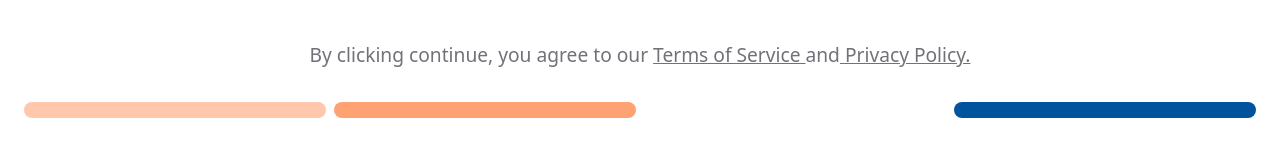
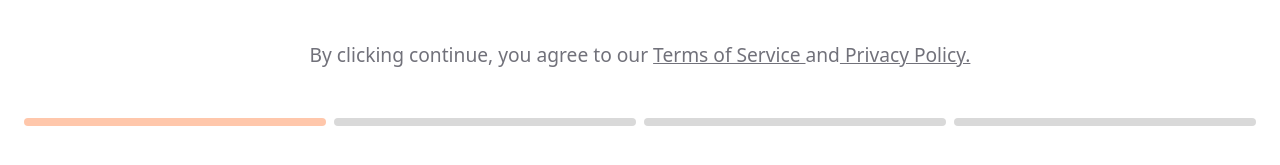
Before and after one commit to Worketyamo-Students/Aws-Labs-Nehemie, a React (Vite) app: page / in a window 1280 px wide. Shown: the part 977-1142 px from the top of the page. Built offline with nearby package versions, Linux system fonts and the light colour scheme.

Commit message:
barre-ok

```diff
--- a/src/Bienvenue/Bienvenue.tsx
+++ b/src/Bienvenue/Bienvenue.tsx
@@ -1,7 +1,7 @@
 import Entete from "./Entete/Entete";
 import Button from "../Inscription/Button/Button";
 import Police from "../Inscription/Police/Police";
-import FooterLoaging from "../FooterLoaging/FooterLoaging";
+import ProgressionFooter from "../ProgressionFooter/ProgressionFooter";
 
 const Bienvenue = () => {
   return (
@@ -21,7 +21,7 @@ const Bienvenue = () => {
         link2="#"
         text4="    Privacy Policy."
       />
-      <FooterLoaging />
+      <ProgressionFooter currentStep={3} />
     </div>
   );
 };
--- a/src/Finalisation/Finalisation.tsx
+++ b/src/Finalisation/Finalisation.tsx
@@ -2,7 +2,7 @@ import Entete from "./Entete/Entete";
 import Input from "./Input/Input";
 import Button from "../Inscription/Button/Button";
 import Police from "../Inscription/Police/Police";
-import FooterLoaging from "../FooterLoaging/FooterLoaging";
+import ProgressionFooter from "../ProgressionFooter/ProgressionFooter";
 
 const Finalisation = () => {
   return (
@@ -26,7 +26,7 @@ const Finalisation = () => {
         link2="#"
         text4="    Privacy Policy."
       />
-      <FooterLoaging />
+      <ProgressionFooter currentStep={1} />
     </div>
   );
 };
--- a/src/FooterLoaging/FooterLoaging.tsx
+++ /dev/null
@@ -1,14 +0,0 @@
-import ProgressBar from "../ProgressBar/ProgressBar";
-
-const FooterLoaging = () => {
-    return (
-        <div className="flex items-center gap-2 justify-between mt-[2rem]">
-            <ProgressBar color="bg-[#FFA273] opacity-60"/>
-            <ProgressBar color="bg-[#FFA273]"/>
-            <ProgressBar color=" bg-linear-to-r from-[#FFA273] to-[#00539C]"/>
-            <ProgressBar color="bg-[#00539C]"/>
-        </div>
-    )
-}
-
-export default FooterLoaging
--- a/src/Inscription/Inscription.tsx
+++ b/src/Inscription/Inscription.tsx
@@ -4,7 +4,7 @@ import Option from "./Option/Option";
 import Button from "./Button/Button";
 import Connect from "./Connect/Connect";
 import Police from "./Police/Police";
-import FooterLoaging from "../FooterLoaging/FooterLoaging";
+import ProgressionFooter from "../ProgressionFooter/ProgressionFooter";
 
 const Inscription = () => {
   return (
@@ -36,7 +36,7 @@ const Inscription = () => {
         link2="#"
         text4="    Privacy Policy."
       />
-      <FooterLoaging />
+      <ProgressionFooter currentStep={0} />
     </div>
   );
 };
--- a/src/ProgressBar/ProgressBar.tsx
+++ b/src/ProgressBar/ProgressBar.tsx
@@ -4,41 +4,7 @@ interface Props {
 
 const ProgressBar = ({ color }: Props) => {
     return (
-        <div className={`${color} rounded-full h-4 w-full`}></div>
-    )
+<div className={`${color} rounded-full h-2 w-full transition-all duration-300`}></div>    )
 }
 
 export default ProgressBar
-
-
-
-// interface ProgressBarProps {
-//     currentStep: Number;
-// }
-
-// const ProgressBar = ({ currentStep } :ProgressBarProps) => {
-//     const stepColors = [
-//         "bg-linear-to-r from-[#FFA273] from-56% to-[#FFA273]",
-//         "bg-[#FFA273]",
-//         "bg-linear-to-r from-[#FFA273] to-[#00539C]",
-//         "bg-[#00539C]"
-//     ];
-
-//     return(
-//         <div className="flex justify-between items-center w-full pt-4 ">
-//             {stepColors.map((color, index) => (
-//                 <div
-//                    key={index}
-//                    className="w-4 h-4 rounded-full mx-1 flex-1"
-//                    style={{
-//                        backgroundColor: color,
-//                        opacity: currentStep === index ? 1 : 0.3,
-//                        transition: "opacity 0.3s ease"
-//                    }}
-//                 />
-//             ))}
-//         </div>
-//     )
-// }
-
-// export default ProgressBar;
--- /dev/null
+++ b/src/ProgressionFooter/ProgressionFooter.tsx
@@ -0,0 +1,26 @@
+import ProgressBar from "../ProgressBar/ProgressBar";
+
+const stepColors = [
+  "bg-[#FFA273] opacity-60",
+  "bg-[#FFA273]",
+  "bg-gradient-to-r from-[#FFA273] to-[#00539C]",
+  "bg-[#00539C]",
+];
+
+const ProgressionFooter = ({ currentStep = 0}: { currentStep: number }) => {
+    return (
+        <div className="flex gap-2 items-center w-full pt-[3rem]">
+            {stepColors.map((color, index) => {
+                if (index < currentStep) {
+                    return <ProgressBar key={index} color={color} />;
+                } else if (index === currentStep) {
+                    return <ProgressBar key={index} color={color} />;
+                } else {
+                    return <ProgressBar key={index} color="bg-[#D9D9D9]" />;
+                }
+            })}
+        </div>
+    )
+}
+
+export default ProgressionFooter
--- a/src/Verification/Verification.tsx
+++ b/src/Verification/Verification.tsx
@@ -2,7 +2,7 @@ import Entete from "../Verification/Entete/Entete";
 import OTP from "./OTP/OTP";
 import Button from "../Inscription/Button/Button";
 import Police from "../Inscription/Police/Police";
-import FooterLoaging from "../FooterLoaging/FooterLoaging";
+import ProgressionFooter from "../ProgressionFooter/ProgressionFooter";
 
 const Verification = () => {
   return (
@@ -23,7 +23,7 @@ const Verification = () => {
         link2="#"
         text4="    Privacy Policy."
       />
-      <FooterLoaging />
+      <ProgressionFooter currentStep={1} />
     </div>
   );
 };
```
Also changed, not shown: src/sign/Sign.tsx (added, +12 -0 lines).
